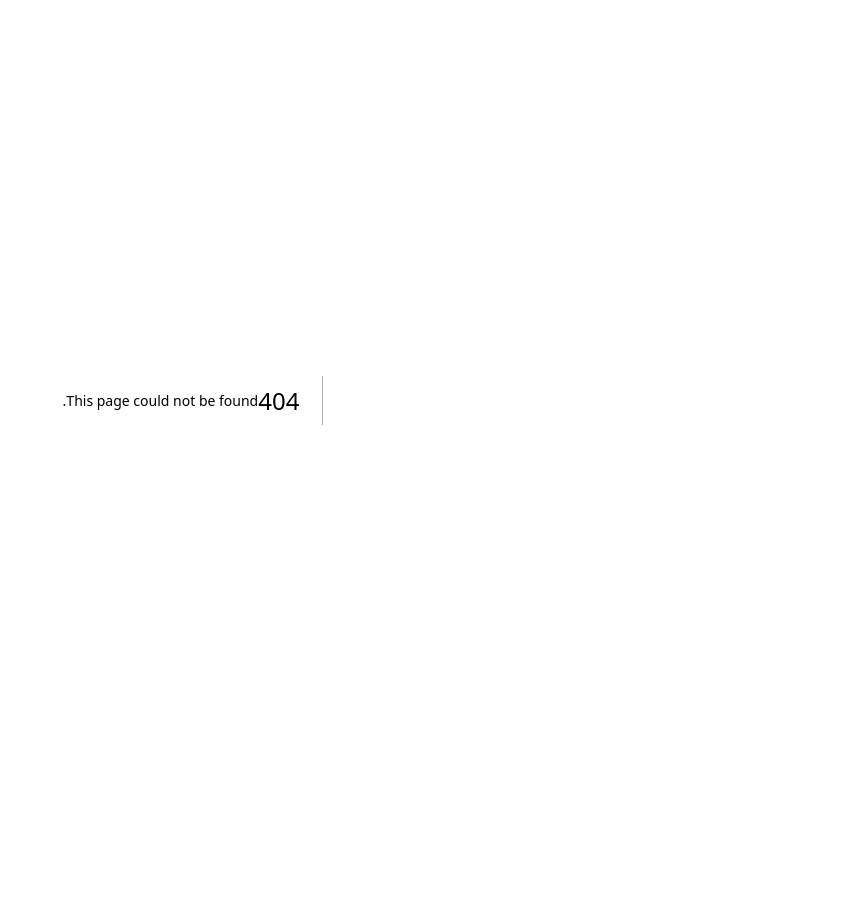
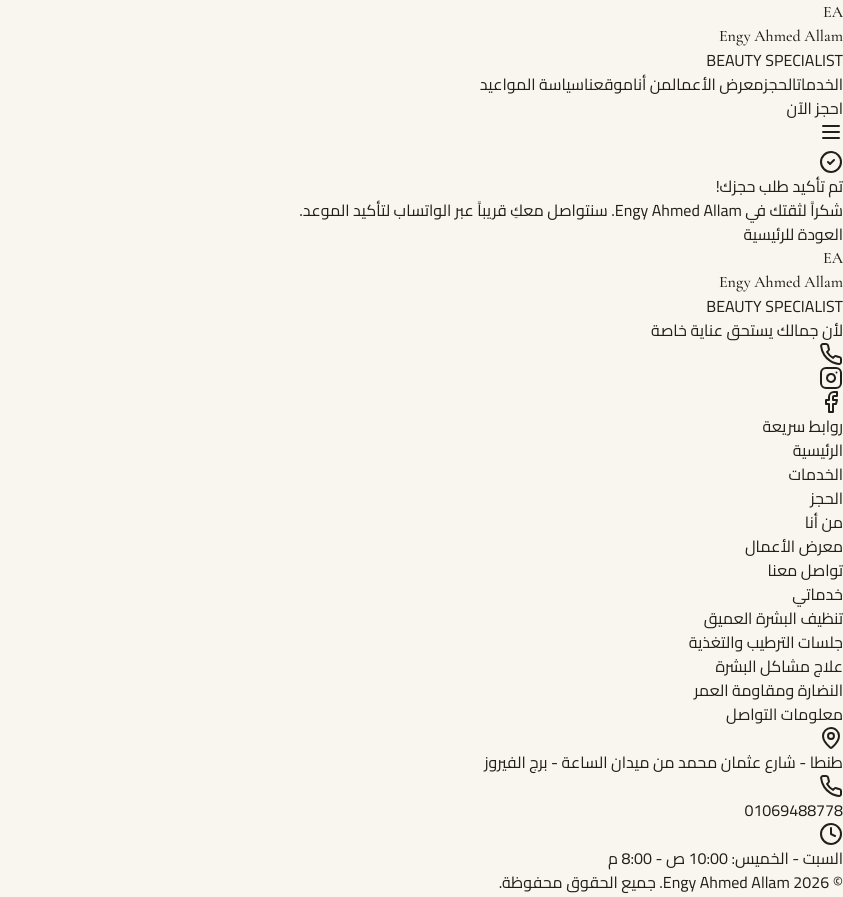
Before and after one commit to Anas-M-badr2030/engy-ahmed-allam-platform, a Next.js app: page /booking/confirmation in a window 1280 px wide. Before the commit this address had no page. Shown: the whole page, without its empty margins (437-1280 px from the left). Before the commit the page ends 800 px from the top, so only its background shows below. Built offline with nearby package versions, Linux system fonts and the light colour scheme.

Commit message:
Create page.tsx

```diff
--- /dev/null
+++ b/app/(public)/booking/confirmation/page.tsx
@@ -0,0 +1,29 @@
+import React from 'react';
+import Link from 'next/link';
+import { CheckCircle2 } from 'lucide-react';
+import Navbar from '@/components/layout/Navbar';
+import Footer from '@/components/layout/Footer';
+
+export default function BookingConfirmationPage() {
+  return (
+    <>
+      <Navbar />
+      <main className="flex-1 flex items-center justify-center p-6">
+        <div className="bg-white rounded-3xl p-8 text-center shadow-sm border border-[#E8DFD1] max-w-md w-full space-y-4">
+          <CheckCircle2 className="w-16 h-16 text-emerald-600 mx-auto" />
+          <h1 className="text-2xl font-bold text-[#181512]">تم تأكيد طلب حجزك!</h1>
+          <p className="text-sm text-gray-600">
+            شكراً لثقتك في Engy Ahmed Allam. سنتواصل معكِ قريباً عبر الواتساب لتأكيد الموعد.
+          </p>
+          <Link
+            href="/"
+            className="block w-full bg-[#C8A97E] hover:bg-[#b59469] text-[#181512] font-bold py-3 rounded-xl text-sm"
+          >
+            العودة للرئيسية
+          </Link>
+        </div>
+      </main>
+      <Footer />
+    </>
+  );
+}
```
